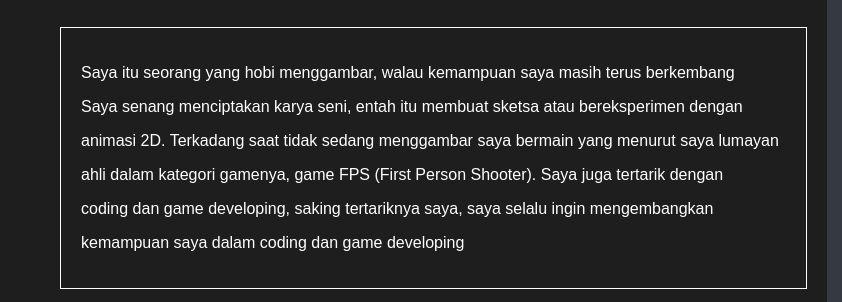
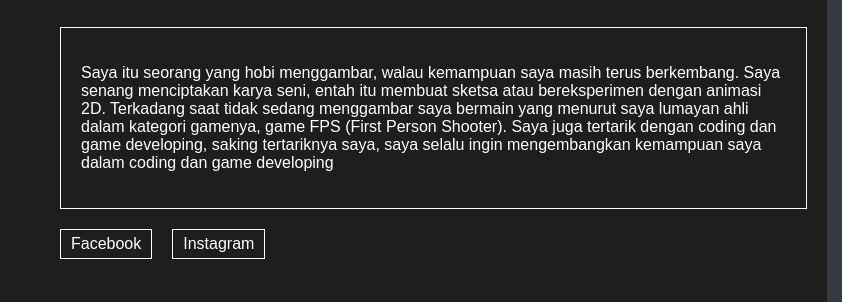
Before and after one commit to DenyaSonata/DenyaSonata.github.io, a plain HTML site: page index.html in a window 1280 px wide. Shown: the part 128-430 px from the top of the page, 0-842 px from the left. Drawn offline with Linux system fonts and the light colour scheme.

Commit message:
Update index.html

```diff
--- a/index.html
+++ b/index.html
@@ -88,12 +88,7 @@
                 </div>
             </div>
             <div class="bio">
-                <p>    Saya itu seorang yang hobi menggambar, walau kemampuan saya masih terus berkembang</p>
-                <p>Saya senang menciptakan karya seni, entah itu membuat sketsa atau bereksperimen dengan</p>
-                <p>animasi 2D. Terkadang saat tidak sedang menggambar saya bermain yang menurut saya lumayan</p>
-                <p>ahli dalam kategori gamenya, game FPS (First Person Shooter). Saya juga tertarik dengan</p>
-                <p>coding dan game developing, saking tertariknya saya, saya selalu ingin mengembangkan</p>
-                <p>kemampuan saya dalam coding dan game developing</p>
+                <p>    Saya itu seorang yang hobi menggambar, walau kemampuan saya masih terus berkembang. Saya senang menciptakan karya seni, entah itu membuat sketsa atau bereksperimen dengan animasi 2D. Terkadang saat tidak sedang menggambar saya bermain yang menurut saya lumayan ahli dalam kategori gamenya, game FPS (First Person Shooter). Saya juga tertarik dengan coding dan game developing, saking tertariknya saya, saya selalu ingin mengembangkan kemampuan saya dalam coding dan game developing</p>
             </div>
             <div class="social-links">
                 <a href="https://www.facebook.com/profile.php?id=61552469131463" class="social-link">Facebook</a>
```
